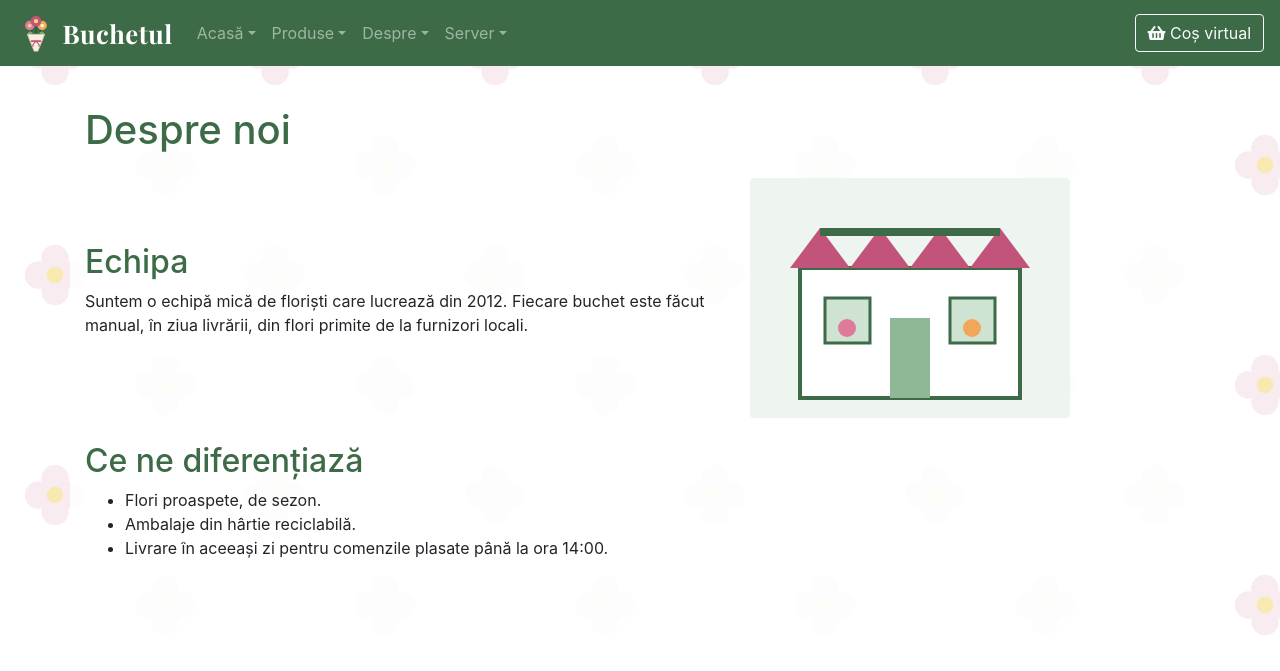
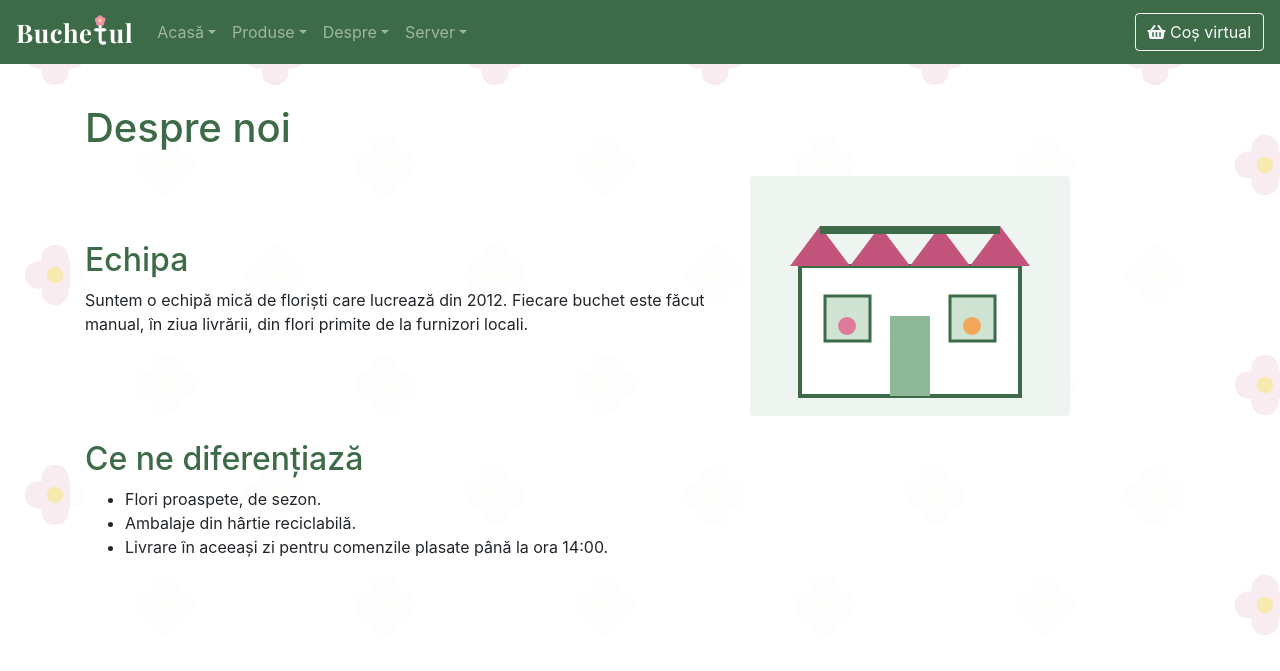
Before and after one commit to stoian-mihail/florarie, a Django app: page /despre in a window 1280 px wide. Shown: the top 671 px of the page. Run offline with Django 5.2, Linux system fonts and the light colour scheme.

Commit message:
Sigla: litera t din Buchetul desenata ca o floare

```diff
--- a/florarie/static/css/nav.css
+++ b/florarie/static/css/nav.css
@@ -4,16 +4,16 @@
     margin-top: 0;
 }
 
-/* sigla: desenul + numele florariei */
+/* sigla: numele florariei, cu litera "t" desenata ca o floare */
 .sigla {
-    display: flex;
-    align-items: center;
     font-family: 'Playfair Display', Georgia, serif;
     font-size: 1.6rem;
     letter-spacing: 0.5px;
 }
-.sigla img {
-    margin-right: 0.4rem;
+.sigla .litera-t {
+    height: 1.2em;
+    vertical-align: -0.12em;
+    margin: 0 0.02em;
 }
 
 .bg-verde {
--- a/florarie/templates/florarie/baza.html
+++ b/florarie/templates/florarie/baza.html
@@ -14,9 +14,9 @@
 <body>
 <header>
     <nav class="navbar navbar-expand-md navbar-dark bg-verde">
-        <a class="navbar-brand sigla" href="{% url 'index' %}">
-            <img src="{% static 'imagini/logo.svg' %}" alt="" width="40" height="40">
-            {{ firma.nume }}
+        {# sigla: in cuvantul "Buchetul", litera "t" e o floare #}
+        <a class="navbar-brand sigla" href="{% url 'index' %}" aria-label="{{ firma.nume }}">
+            Buche<img src="{% static 'imagini/litera_t.svg' %}" alt="t" class="litera-t">ul
         </a>
         <button class="navbar-toggler" type="button" data-toggle="collapse" data-target="#meniu">
             <span class="navbar-toggler-icon"></span>
```
Also changed, not shown: florarie/static/imagini/litera_t.svg (added).
